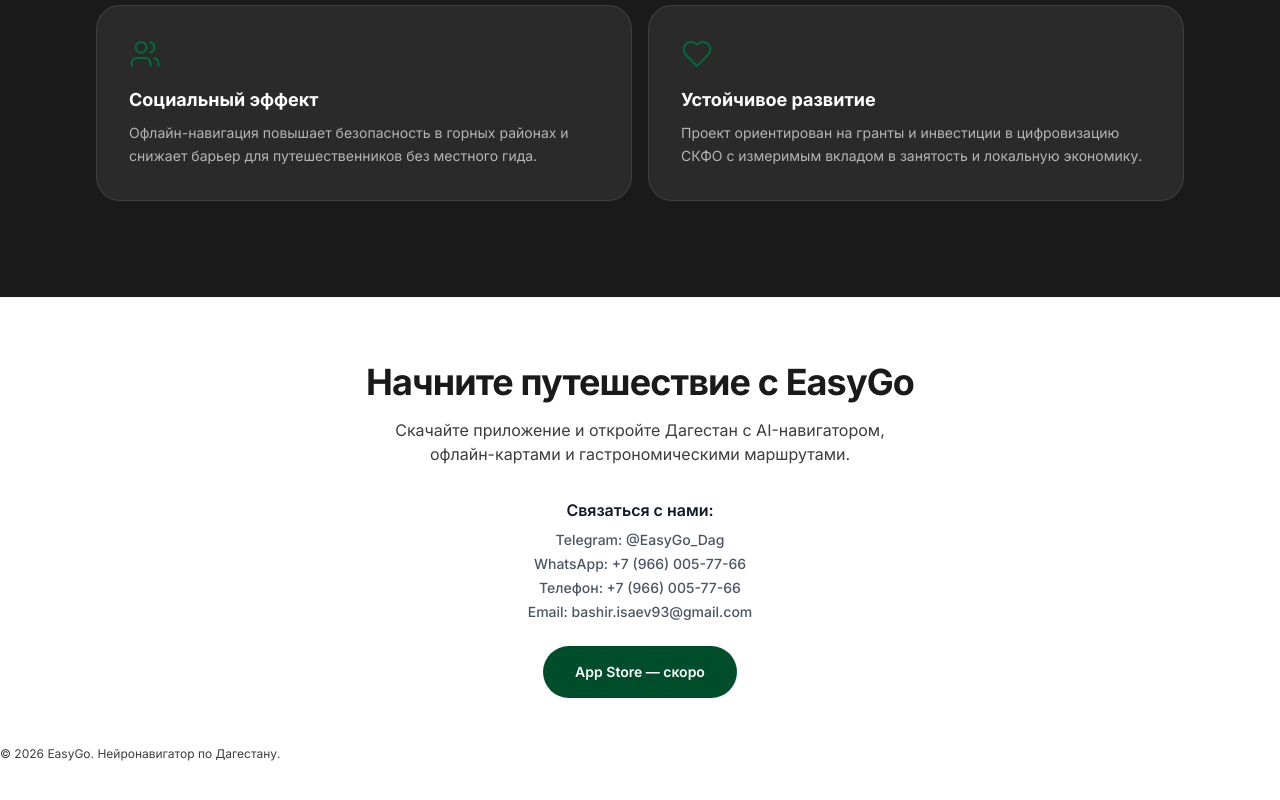
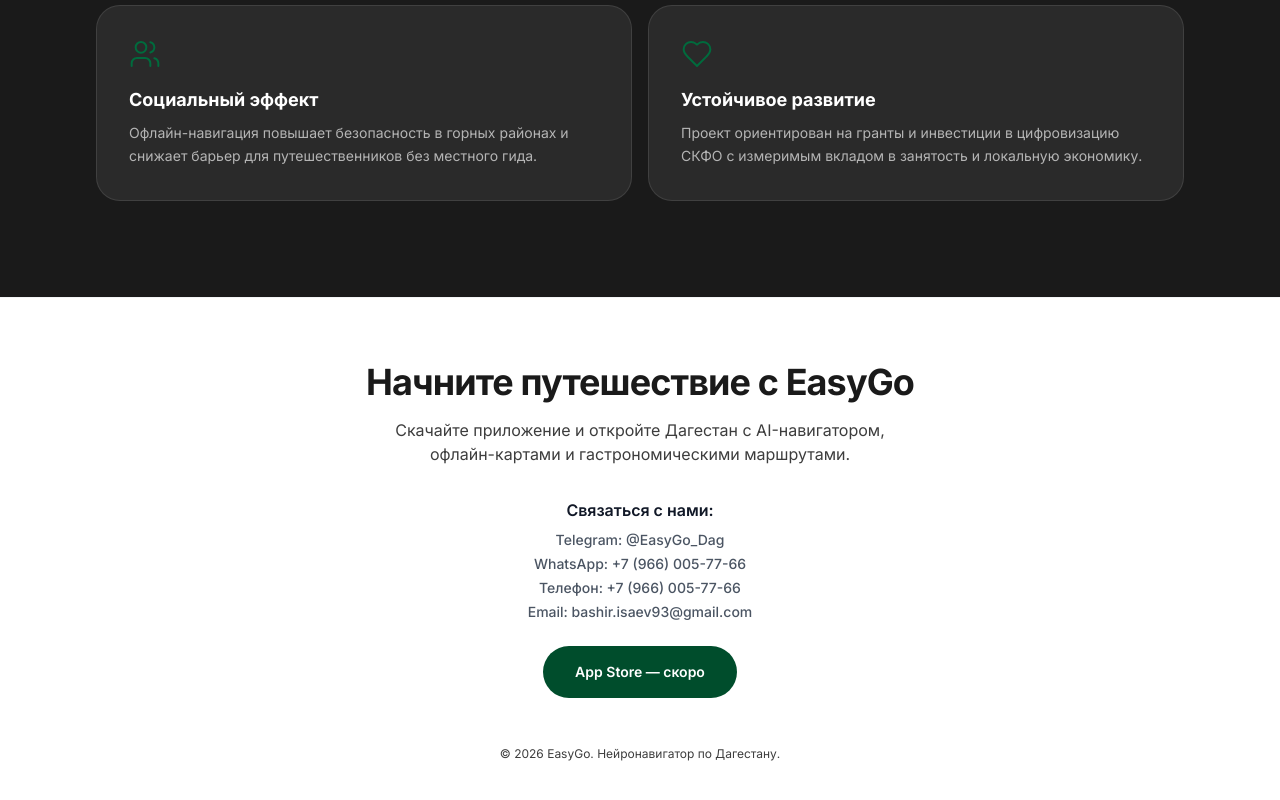
Before and after one commit to BrunoIsaev/EasyGo, a Next.js app: page / in a window 1280 px wide. Shown: the part 8087-8887 px from the top of the page. Built offline with nearby package versions, Linux system fonts and the light colour scheme.

Commit message:
Финальное центрирование футера

```diff
--- a/src/components/Footer.tsx
+++ b/src/components/Footer.tsx
@@ -35,11 +35,13 @@ export function Footer() {
 
 
 
-          </div>
+            </div>
 
-  <p className="mt-12 text-xs text-charcoal-muted">
-    © {new Date().getFullYear()} EasyGo. Нейронавигатор по Дагестану.
-  </p>
+  <div className="flex justify-center mt-12 w-full">
+    <p className="text-xs text-charcoal-muted">
+      © {new Date().getFullYear()} EasyGo. Нейронавигатор по Дагестану.
+    </p>
+  </div>
 </footer>
 );
 }
```
